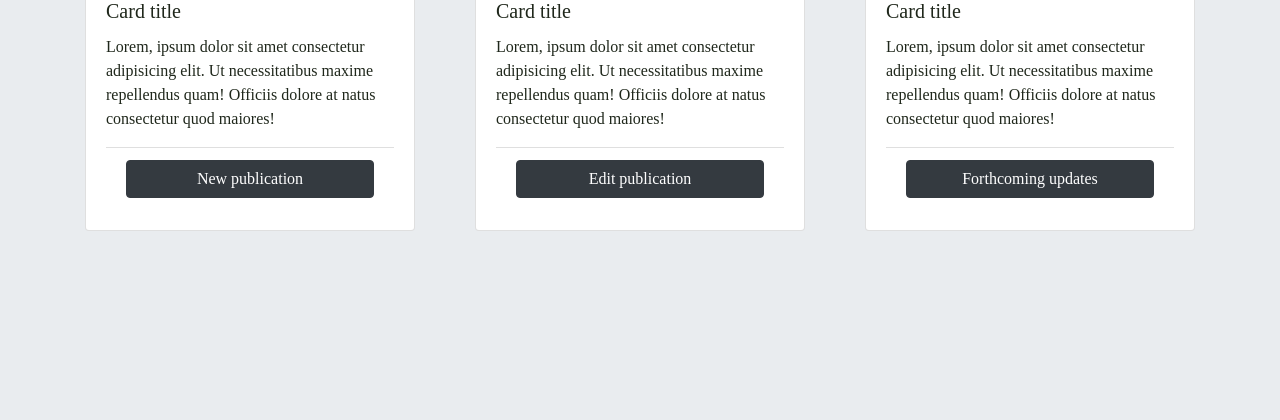
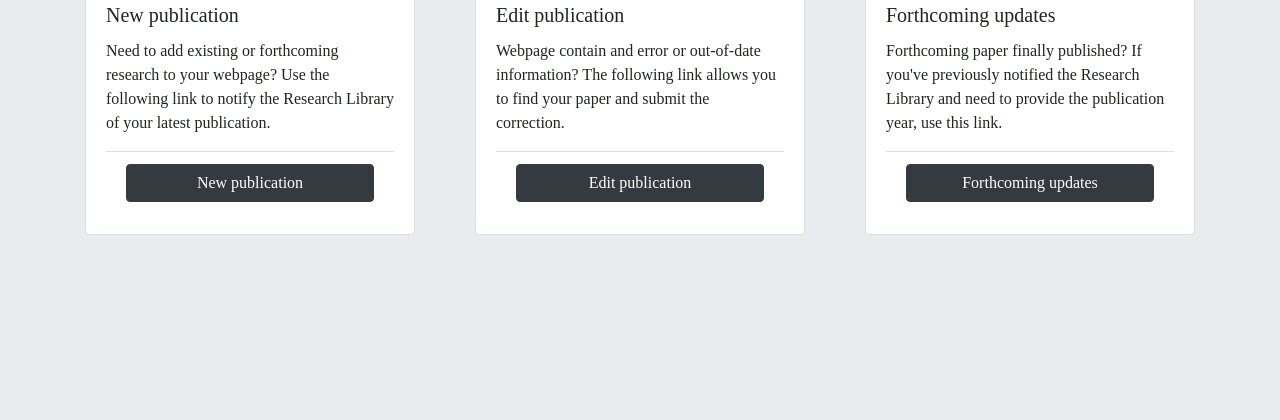
Before and after one commit to wryan14/webform, a Flask app: page / in a window 1280 px wide. Shown: the part 328-748 px from the top of the page. Run offline with Flask 3, Linux system fonts and the light colour scheme; parts of the project's set-up code (start-up, migrations or seed data) failed here and were passed over; some libraries are stand-ins or nearby versions.

Commit message:
add descriptions to home page cards

```diff
--- a/app/templates/base.html
+++ b/app/templates/base.html
@@ -45,59 +45,7 @@
 	</div>
 
 	{% block content %}
-	<div class="container">
-		<div class="card-deck mt-5">
-			<div class="row">
-				<div class="col col-lg-4 col-md-12 col-sm-12 col-xs-12">
-					<div class="card card-body">
-						<img src="https://live.staticflickr.com/213/491726079_4f46636859_b.jpg" alt=""
-							class="card-img-top">
-						<h5 class="card-title">Card title</h5>
-						<p class="card-text">Lorem, ipsum dolor sit amet consectetur adipisicing elit. Ut necessitatibus
-							maxime
-							repellendus quam! Officiis dolore at natus consectetur quod maiores!</p>
-						<ul class="list-group list-group-flush">
-							<li class="list-group-item"><button
-									onclick="location.href=&quot;{{url_for('newpub')}}&quot;"
-									class="btn btn-dark btn-block">New publication</button></li>
-						</ul>
-					</div>
-				</div>
-				<div class="col col-lg-4 col-md-12 col-sm-12 col-xs-12">
-					<div class="card card-body">
-						<img src="https://live.staticflickr.com/213/491726079_4f46636859_b.jpg" alt=""
-							class="card-img-top justify-content-center">
-						<h5 class="card-title">Card title</h5>
-						<p class="card-text">Lorem, ipsum dolor sit amet consectetur adipisicing elit. Ut necessitatibus
-							maxime
-							repellendus quam! Officiis dolore at natus consectetur quod maiores!</p>
-						<ul class="list-group list-group-flush">
-							<li class="list-group-item"><button
-									onclick="location.href=&quot;{{url_for('dash_app')}}&quot;"
-									class="btn btn-dark btn-block">Edit publication</button></li>
-						</ul>
-					</div>
-				</div>
-				<div class="col">
-					<div class="card card-body">
-						<img src="https://live.staticflickr.com/213/491726079_4f46636859_b.jpg" alt=""
-							class="card-img-top">
-						<h5 class="card-title">Card title</h5>
-						<p class="card-text">Lorem, ipsum dolor sit amet consectetur adipisicing elit. Ut necessitatibus
-							maxime
-							repellendus quam! Officiis dolore at natus consectetur quod maiores!</p>
-						<ul class="list-group list-group-flush">
-							<li class="list-group-item"><button
-									onclick="location.href=&quot;{{url_for('updatepub')}}&quot;"
-									class="btn btn-dark btn-block">Forthcoming updates</button></li>
-						</ul>
-					</div>
-				</div>
-			</div>
-		</div>
 
-
-	</div>
 	{% endblock %}
 	<!-- Optional JavaScript -->
 	<!-- jQuery first, then Popper.js, then Bootstrap JS -->
--- a/app/templates/welcome_page.html
+++ b/app/templates/welcome_page.html
@@ -3,17 +3,18 @@
 {% block content %}
 
 <!--temporary dropdown button; will improve later -->
+
+
+
 <div class="container">
 	<div class="card-deck mt-5">
 		<div class="row">
 			<div class="col col-lg-4 col-md-12 col-sm-12 col-xs-12">
 				<div class="card card-body">
-					<img src="https://live.staticflickr.com/213/491726079_4f46636859_b.jpg" alt=""
-						class="card-img-top">
-					<h5 class="card-title">Card title</h5>
-					<p class="card-text">Lorem, ipsum dolor sit amet consectetur adipisicing elit. Ut necessitatibus
-						maxime
-						repellendus quam! Officiis dolore at natus consectetur quod maiores!</p>
+					<img src="{{url_for('static', filename='images/jason-weingardt-QodGaSHzbzo-unsplash.jpg')}}" alt=""
+					class="card-img-top">
+					<h5 class="card-title mt-1">New publication</h5>
+					<p class="card-text">Need to add existing or forthcoming research to your webpage? Use the following link to notify the Research Library of your latest publication.</p>
 					<ul class="list-group list-group-flush">
 						<li class="list-group-item"><button
 								onclick="location.href=&quot;{{url_for('newpub')}}&quot;"
@@ -23,12 +24,10 @@
 			</div>
 			<div class="col col-lg-4 col-md-12 col-sm-12 col-xs-12">
 				<div class="card card-body">
-					<img src="https://live.staticflickr.com/213/491726079_4f46636859_b.jpg" alt=""
-						class="card-img-top justify-content-center">
-					<h5 class="card-title">Card title</h5>
-					<p class="card-text">Lorem, ipsum dolor sit amet consectetur adipisicing elit. Ut necessitatibus
-						maxime
-						repellendus quam! Officiis dolore at natus consectetur quod maiores!</p>
+					<img src="{{url_for('static', filename='images/jad-limcaco-uGvefvoINTs-unsplash.jpg')}}" alt=""
+					class="card-img-top">
+					<h5 class="card-title mt-1">Edit publication</h5>
+					<p class="card-text">Webpage contain and error or out-of-date information? The following link allows you to find your paper and submit the correction.&nbsp;&nbsp;&nbsp;&nbsp;</p>
 					<ul class="list-group list-group-flush">
 						<li class="list-group-item"><button
 								onclick="location.href=&quot;{{url_for('dash_app')}}&quot;"
@@ -38,12 +37,10 @@
 			</div>
 			<div class="col">
 				<div class="card card-body">
-					<img src="https://live.staticflickr.com/213/491726079_4f46636859_b.jpg" alt=""
+					<img src="{{url_for('static', filename='images/minxi-mao-EmbxJz4xW10-unsplash.jpg')}}" alt=""
 						class="card-img-top">
-					<h5 class="card-title">Card title</h5>
-					<p class="card-text">Lorem, ipsum dolor sit amet consectetur adipisicing elit. Ut necessitatibus
-						maxime
-						repellendus quam! Officiis dolore at natus consectetur quod maiores!</p>
+					<h5 class="card-title mt-1">Forthcoming updates</h5>
+					<p class="card-text">Forthcoming paper finally published? If you've previously notified the Research Library and need to provide the publication year, use this link.</p>
 					<ul class="list-group list-group-flush">
 						<li class="list-group-item"><button
 								onclick="location.href=&quot;{{url_for('updatepub')}}&quot;"
```
Also changed, not shown: app/static/images/jad-limcaco-uGvefvoINTs-unsplash.jpg (added), app/static/images/jason-weingardt-QodGaSHzbzo-unsplash.jpg (added), app/static/images/minxi-mao-EmbxJz4xW10-unsplash.jpg (added).
